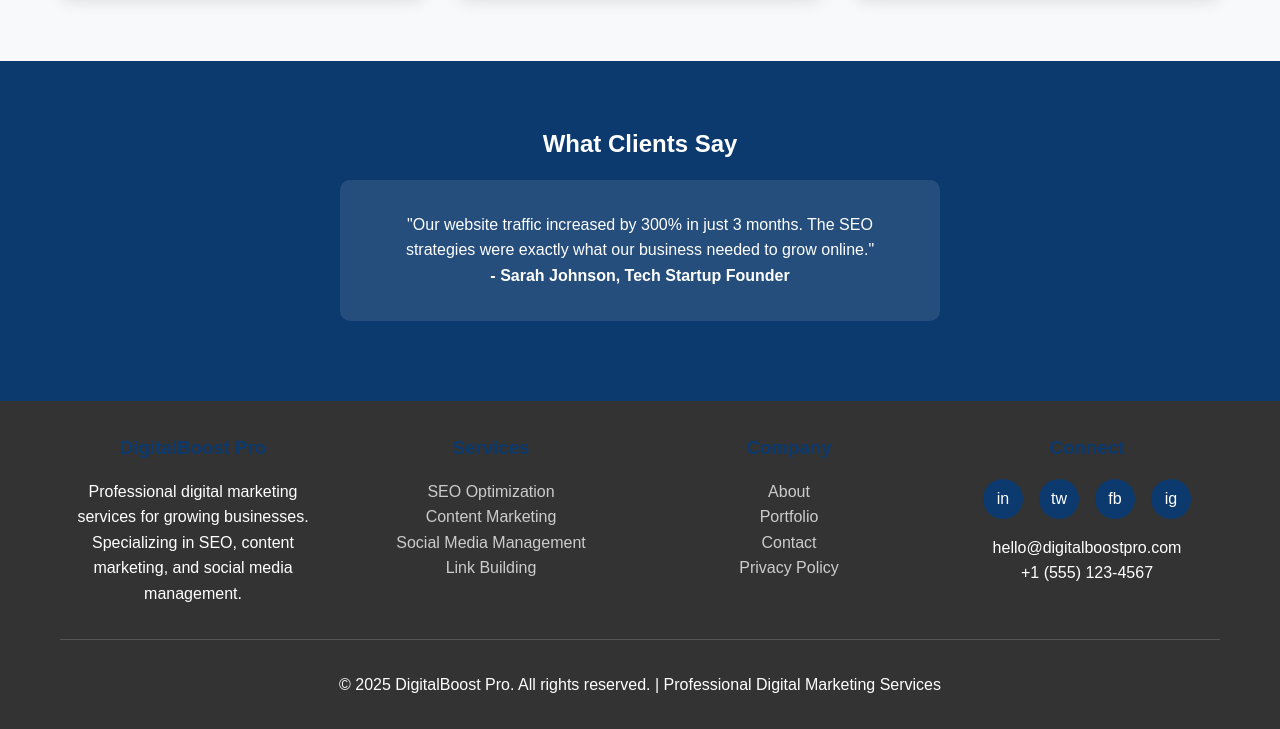
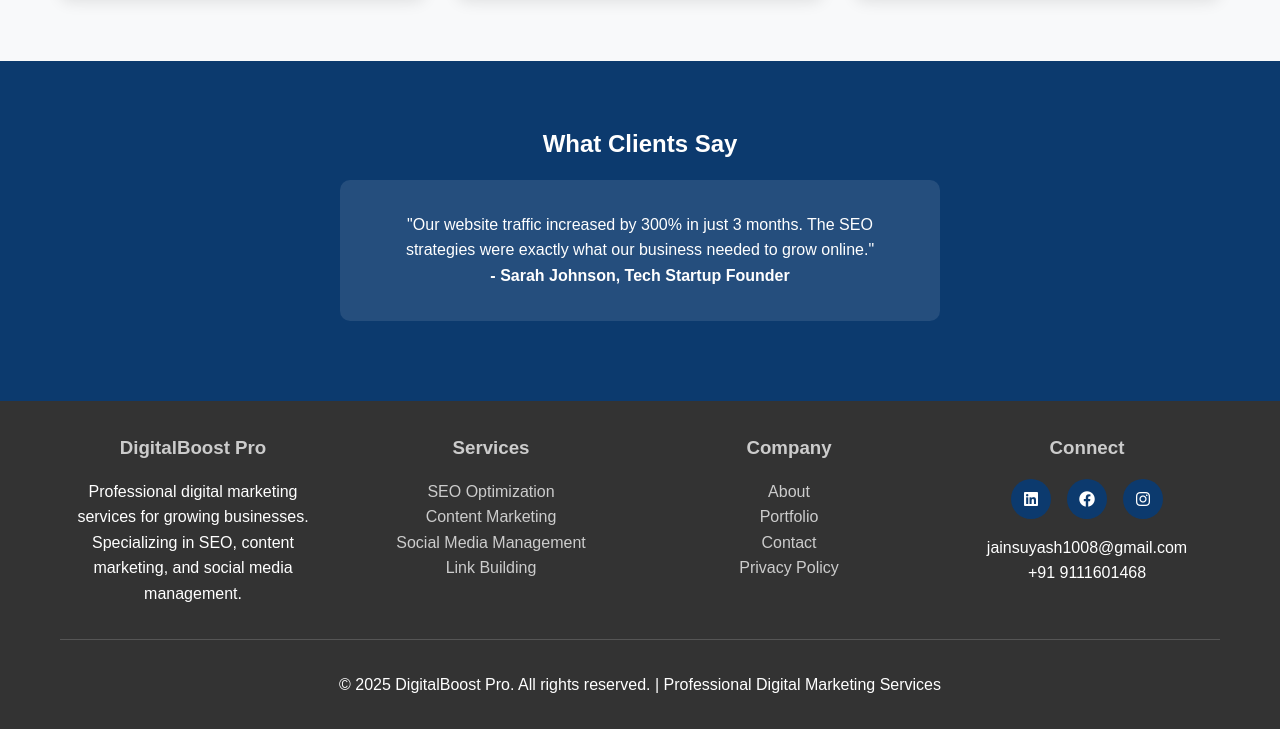
Before and after one commit to suyashjain1008/Digital-Marketing, a plain HTML site: page index.html in a window 1280 px wide. Shown: the part 2416-3145 px from the top of the page. Drawn offline with Linux system fonts and the light colour scheme.

Commit message:
Footer changed

```diff
--- a/Style.css
+++ b/Style.css
@@ -358,7 +358,7 @@
 
         .footer-section h3 {
             margin-bottom: 1rem;
-            color: #0C3A6E;
+            color: #ccc;
         }
 
         .footer-section a {
--- a/index.html
+++ b/index.html
@@ -7,6 +7,8 @@
     <meta name="description" content="Professional freelance digital marketing services including SEO, content writing, social media management, and link building. Boost your online presence today.">
     <meta name="keywords" content="freelance digital marketing, SEO services, content writing, social media management, link building, online marketing consultant">
     <link rel="stylesheet" href="Style.css">
+    <link rel="stylesheet" href="https://cdnjs.cloudflare.com/ajax/libs/font-awesome/6.4.0/css/all.min.css" />
+
 </head>
 <body>
     <header>
@@ -595,13 +597,18 @@
                 <div class="footer-section">
                     <h3>Connect</h3>
                     <div class="social-links">
-                        <a href="#" title="LinkedIn">in</a>
-                        <a href="#" title="Twitter">tw</a>
-                        <a href="#" title="Facebook">fb</a>
-                        <a href="#" title="Instagram">ig</a>
-                    </div>
-                    <p>hello@digitalboostpro.com</p>
-                    <p>+1 (555) 123-4567</p>
+    <a href="https://www.linkedin.com/in/suyash-jain-digital-marketer/" title="LinkedIn" target="_blank">
+        <i class="fab fa-linkedin"></i>
+    </a>
+    <a href="https://www.facebook.com/suyashjain1468" title="Facebook" target="_blank">
+        <i class="fab fa-facebook"></i>
+    </a>
+    <a href="https://www.instagram.com/suyash_jainn/" title="Instagram" target="_blank">
+        <i class="fab fa-instagram"></i>
+    </a>
+</div>
+                    <p>jainsuyash1008@gmail.com</p>
+                    <p>+91 9111601468</p>
                 </div>
             </div>
             <div style="border-top: 1px solid #555; padding-top: 2rem; margin-top: 2rem;">
```
